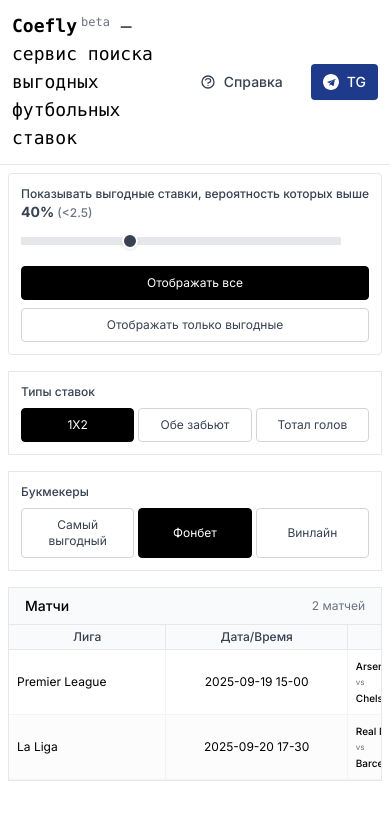
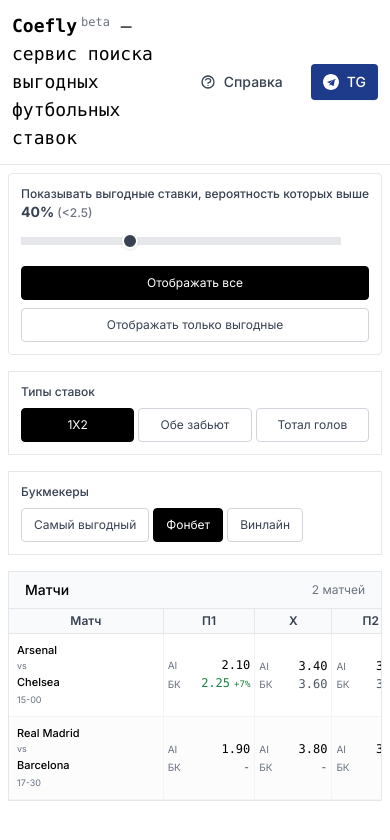
Before and after one commit to dreatrio-yaby/true-coef-site, a Next.js app: page / in a window 390 px wide. Shown: the top 840 px of the page. Built offline with nearby package versions, Linux system fonts and the light colour scheme.

Commit message:
Refactor BookmakerSelector and MatchesTable for improved layout and mobile responsiveness

```diff
--- a/src/components/BookmakerSelector.tsx
+++ b/src/components/BookmakerSelector.tsx
@@ -24,7 +24,7 @@ export function BookmakerSelector({ availableBookmakers }: BookmakerSelectorProp
       <h3 className="text-xs font-medium mb-2 text-gray-700">Букмекеры</h3>
       <div className="flex flex-wrap md:flex-col gap-1">
         <button
-          className={`flex-1 md:flex-none px-3 py-2 text-xs border rounded text-center md:text-left ${
+          className={`flex-shrink-0 px-3 py-2 text-xs border rounded text-center md:text-left ${
             filters.selectedBookmaker === null
               ? 'bg-black text-white border-black'
               : 'bg-white text-gray-700 border-gray-300 hover:bg-gray-50'
@@ -36,14 +36,14 @@ export function BookmakerSelector({ availableBookmakers }: BookmakerSelectorProp
         {sortedBookmakers().map((bookmaker) => (
           <button
             key={bookmaker}
-            className={`flex-1 md:flex-none px-3 py-2 text-xs border rounded text-center md:text-left min-w-0 ${
+            className={`flex-shrink-0 px-3 py-2 text-xs border rounded text-center md:text-left ${
               filters.selectedBookmaker === bookmaker
                 ? 'bg-black text-white border-black'
                 : 'bg-white text-gray-700 border-gray-300 hover:bg-gray-50'
             }`}
             onClick={() => updateFilter({ selectedBookmaker: bookmaker })}
           >
-            <span className="truncate">{bookmaker}</span>
+            {bookmaker}
           </button>
         ))}
       </div>
--- a/src/components/MatchesTable.tsx
+++ b/src/components/MatchesTable.tsx
@@ -99,20 +99,33 @@ export function MatchesTable({ matches }: MatchesTableProps) {
       columnHelper.accessor('match_basic.home_team.fbref_name', {
         id: 'match',
         header: 'Матч',
-        cell: ({ row }) => (
+        cell: ({ row }) => {
+          const isCompactMobile = (filters.betType === '1x2' || filters.betType === 'both_teams_to_score')
+
+          return (
             <div className="text-xs text-left px-1 md:px-2 py-1">
               <div className="flex flex-col md:flex-row md:items-center">
-              <span className="font-medium text-[10px] md:text-xs">
+                <span className="font-medium text-[11px] md:text-xs">
                   {row.original.match_basic.home_team.fbref_name}
                 </span>
                 <span className="text-gray-500 mx-1 hidden md:inline">-</span>
-              <span className="text-gray-500 text-[8px] md:hidden">vs</span>
-              <span className="font-medium text-[10px] md:text-xs">
+                <span className="text-gray-500 text-[9px] md:hidden">vs</span>
+                <span className="font-medium text-[11px] md:text-xs">
                   {row.original.match_basic.away_team.fbref_name}
                 </span>
               </div>
+              {/* Show time on mobile for compact views */}
+              {isCompactMobile && (
+                <div className="text-[9px] text-gray-500 mt-0.5 md:hidden">
+                  {formatDateTime(
+                    row.original.match_basic.date,
+                    row.original.match_basic.time
+                  ).split(' ')[1]}
                 </div>
-        ),
+              )}
+            </div>
+          )
+        },
         size: 120,
       }),
     ]
@@ -286,6 +299,9 @@ export function MatchesTable({ matches }: MatchesTableProps) {
     )
   }
 
+  // Check if we should hide league/date columns on mobile for compact bet types
+  const isCompactMobile = (filters.betType === '1x2' || filters.betType === 'both_teams_to_score')
+
   return (
     <div className="overflow-hidden">
       <div className="bg-gray-50 px-4 py-2 border-b border-gray-200">
@@ -298,15 +314,21 @@ export function MatchesTable({ matches }: MatchesTableProps) {
       </div>
 
       <div className="overflow-x-auto">
-        <table className="w-full text-xs min-w-[800px] md:min-w-0">
+        <table className="w-full text-xs min-w-[400px] md:min-w-[800px]">
           <thead className="bg-gray-50 border-b border-gray-200">
             {table.getHeaderGroups().map((headerGroup) => (
               <tr key={headerGroup.id}>
-                {headerGroup.headers.map((header) => (
+                {headerGroup.headers.map((header) => {
+                  const isLeagueOrDate = header.id === 'league' || header.id === 'datetime'
+                  const shouldHideOnMobile = isCompactMobile && isLeagueOrDate
+
+                  return (
                     <th
                       key={header.id}
                       style={{ minWidth: header.getSize() }}
-                    className="text-center px-1 md:px-2 py-1 text-xs font-semibold text-gray-700 border-r border-gray-200 last:border-r-0"
+                      className={`text-center px-1 md:px-2 py-1 text-xs font-semibold text-gray-700 border-r border-gray-200 last:border-r-0 ${
+                        shouldHideOnMobile ? 'hidden md:table-cell' : ''
+                      }`}
                     >
                       {header.isPlaceholder
                         ? null
@@ -315,7 +337,8 @@ export function MatchesTable({ matches }: MatchesTableProps) {
                             header.getContext()
                           )}
                     </th>
-                ))}
+                  )
+                })}
               </tr>
             ))}
           </thead>
@@ -327,17 +350,24 @@ export function MatchesTable({ matches }: MatchesTableProps) {
                   index % 2 === 0 ? 'bg-white' : 'bg-gray-50/50'
                 }`}
               >
-                {row.getVisibleCells().map((cell) => (
+                {row.getVisibleCells().map((cell) => {
+                  const isLeagueOrDate = cell.column.id === 'league' || cell.column.id === 'datetime'
+                  const shouldHideOnMobile = isCompactMobile && isLeagueOrDate
+
+                  return (
                     <td
                       key={cell.id}
-                    className="text-center px-1 md:px-2 py-1 border-r border-gray-100 last:border-r-0"
+                      className={`text-center px-1 md:px-2 py-1 border-r border-gray-100 last:border-r-0 ${
+                        shouldHideOnMobile ? 'hidden md:table-cell' : ''
+                      }`}
                     >
                       {flexRender(
                         cell.column.columnDef.cell,
                         cell.getContext()
                       )}
                     </td>
-                ))}
+                  )
+                })}
               </tr>
             ))}
           </tbody>
```
Lines whose indentation alone changed are shown as unchanged.
